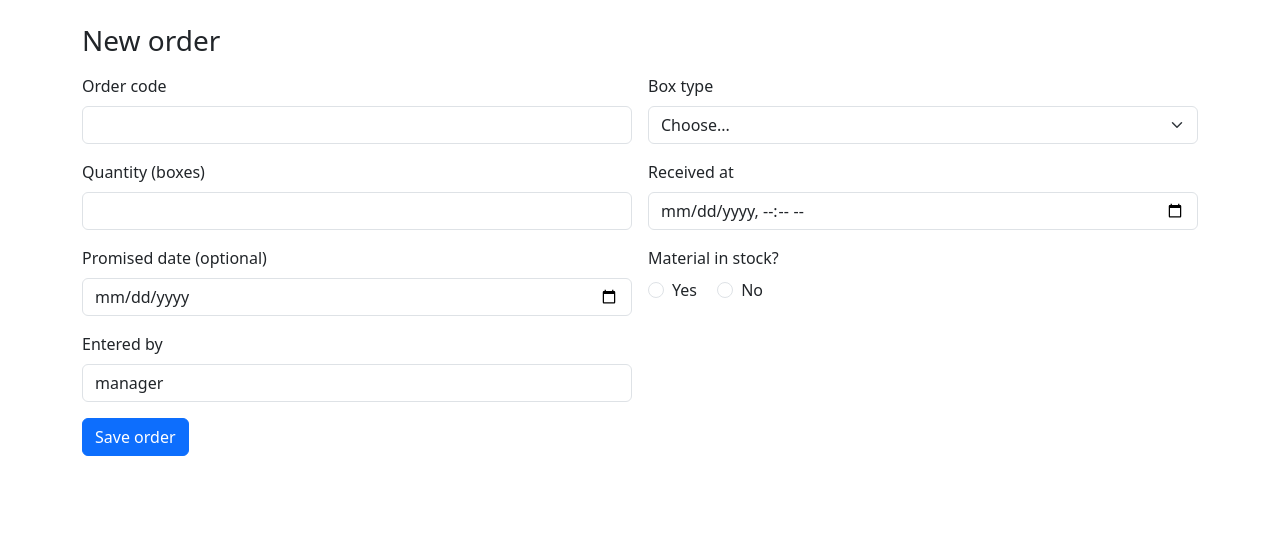
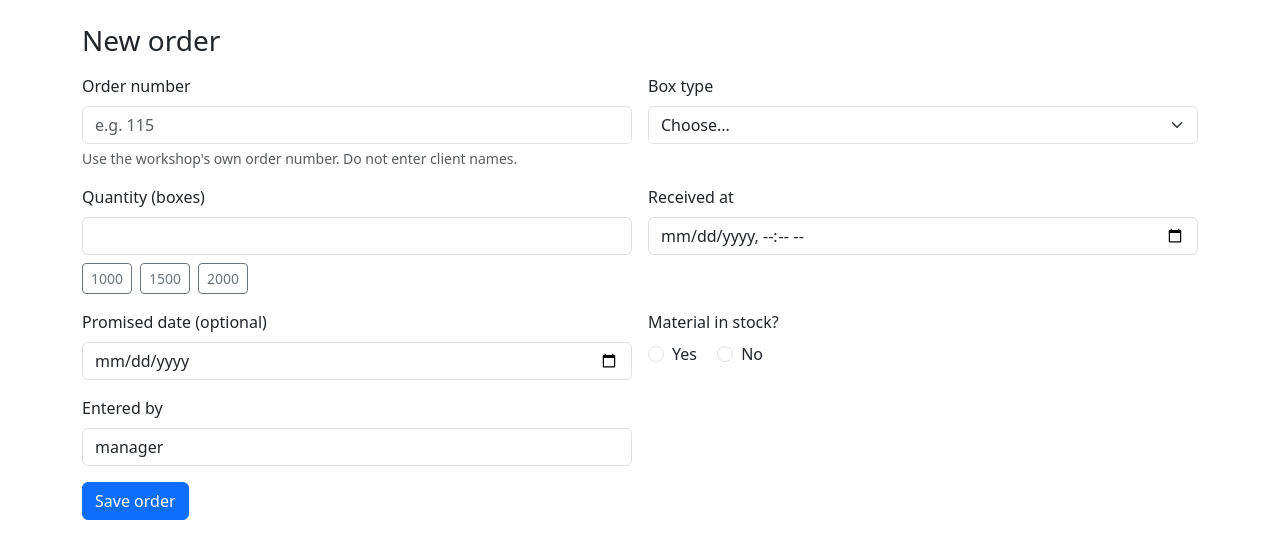
Before and after one commit to botu0106/box-workshop-tracker, a Flask app: page /orders/new in a window 1280 px wide. Shown: the part 56-615 px from the top of the page. Run offline with Flask 3, Linux system fonts and the light colour scheme; data that the repository does not hold is empty; some libraries are stand-ins or nearby versions.

Commit message:
Add quick quantity buttons and remove number spinner on order form

```diff
--- a/app/templates/order_form.html
+++ b/app/templates/order_form.html
@@ -10,9 +10,11 @@
 <form method="post" class="row g-3">
 
   <div class="col-12 col-md-6">
-    <label class="form-label">Order code</label>
+    <label class="form-label">Order number</label>
     <input name="order_code" class="form-control" maxlength="30" required
+           placeholder="e.g. 115"
            value="{{ form.get('order_code', '') }}">
+    <div class="form-text">Use the workshop's own order number. Do not enter client names.</div>
     {{ err('order_code') }}
   </div>
 
@@ -32,8 +34,14 @@
 
   <div class="col-12 col-md-6">
     <label class="form-label">Quantity (boxes)</label>
-    <input name="quantity" type="number" min="1" class="form-control" required
+    <input name="quantity" id="quantity" type="text" inputmode="numeric" pattern="[0-9]*"
+           class="form-control" required
            value="{{ form.get('quantity', '') }}">
+    <div class="d-flex gap-2 mt-2">
+      <button type="button" class="btn btn-sm btn-outline-secondary qty-preset" data-qty="1000">1000</button>
+      <button type="button" class="btn btn-sm btn-outline-secondary qty-preset" data-qty="1500">1500</button>
+      <button type="button" class="btn btn-sm btn-outline-secondary qty-preset" data-qty="2000">2000</button>
+    </div>
     {{ err('quantity') }}
   </div>
 
@@ -78,3 +86,16 @@
   </div>
 </form>
 {% endblock %}
+
+{% block scripts %}
+<script>
+  // Quick quantity buttons: fill the field with a common order size
+  const quantityInput = document.getElementById("quantity");
+  document.querySelectorAll(".qty-preset").forEach(function (btn) {
+    btn.addEventListener("click", function () {
+      quantityInput.value = btn.dataset.qty;
+      quantityInput.focus();
+    });
+  });
+</script>
+{% endblock %}
```
